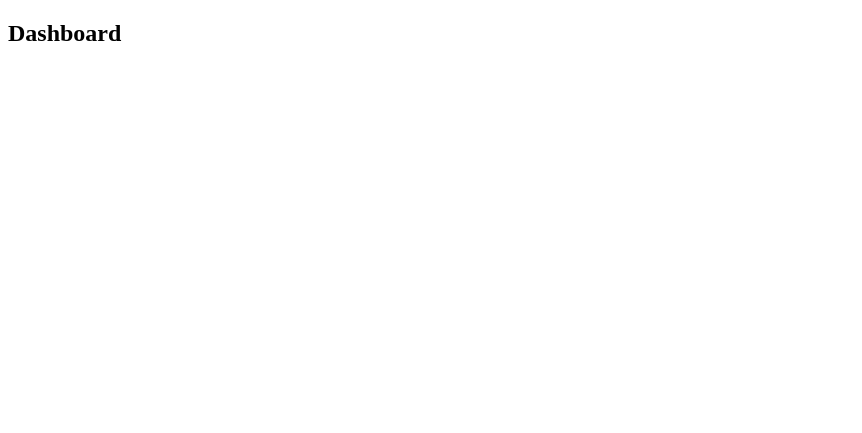
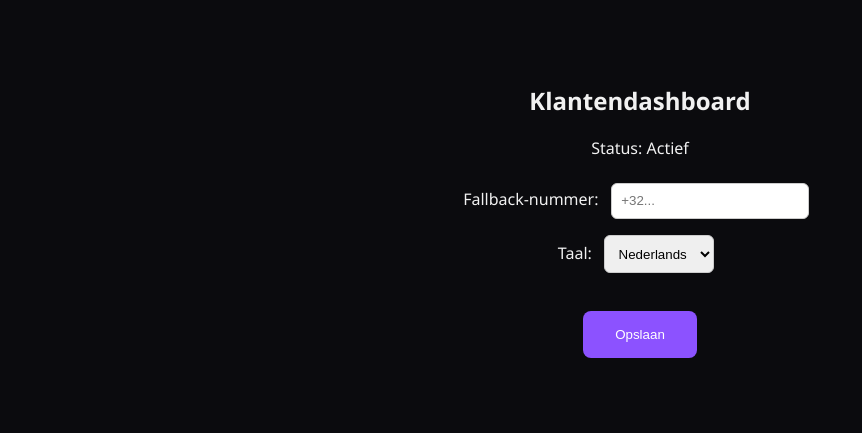
Before and after one commit to MelsheikhDev/nexagast-voice, a plain HTML site: page dashboard.html in a window 1280 px wide. Shown: the whole page, without its empty margins (0-862 px from the left). Drawn offline with Linux system fonts and the light colour scheme.

Commit message:
Add files via upload

```diff
--- a/dashboard.html
+++ b/dashboard.html
@@ -1 +1,28 @@
-<!DOCTYPE html><html><head><title>Dashboard</title></head><body><h2>Dashboard</h2></body></html>
+
+<!DOCTYPE html>
+<html lang="nl">
+<head>
+  <meta charset="UTF-8" />
+  <title>Dashboard - NexaGast Voice</title>
+  <link rel="stylesheet" href="style.css"/>
+</head>
+<body>
+  <div class="container">
+    <h2>Klantendashboard</h2>
+    <p>Status: Actief</p>
+    <label>Fallback-nummer: <input type="text" placeholder="+32..." /></label><br/>
+    <label>Taal:
+      <select>
+        <option selected>Nederlands</option>
+        <option>Frans</option>
+        <option>Engels</option>
+        <option>Duits</option>
+        <option>Spaans</option>
+        <option>Arabisch</option>
+      </select>
+    </label>
+    <br/><br/>
+    <button class="btn">Opslaan</button>
+  </div>
+</body>
+</html>
--- a/style.css
+++ b/style.css
@@ -1 +1,38 @@
-body { font-family: Arial; background-color: #f8f8f8; color: #333; }
+
+body {
+  font-family: 'Segoe UI', sans-serif;
+  background: #0b0b0e;
+  color: #f1f1f1;
+  margin: 0;
+  padding: 0;
+}
+.container {
+  text-align: center;
+  padding: 4rem 2rem;
+}
+.logo {
+  width: 100px;
+  margin-bottom: 1rem;
+}
+.btn-group {
+  margin-top: 2rem;
+}
+.btn {
+  background: #8c52ff;
+  color: white;
+  border: none;
+  padding: 1rem 2rem;
+  margin: 0.5rem;
+  text-decoration: none;
+  border-radius: 8px;
+  display: inline-block;
+}
+.btn:hover {
+  background: #a974ff;
+}
+input, select {
+  padding: 0.6rem;
+  margin: 0.5rem;
+  border-radius: 6px;
+  border: 1px solid #ccc;
+}
```
Also changed, not shown: admin.html (+15 -1 lines), index.html (+23 -1 lines), login.html (+19 -1 lines), favicon.ico (added), logo.png (added).
